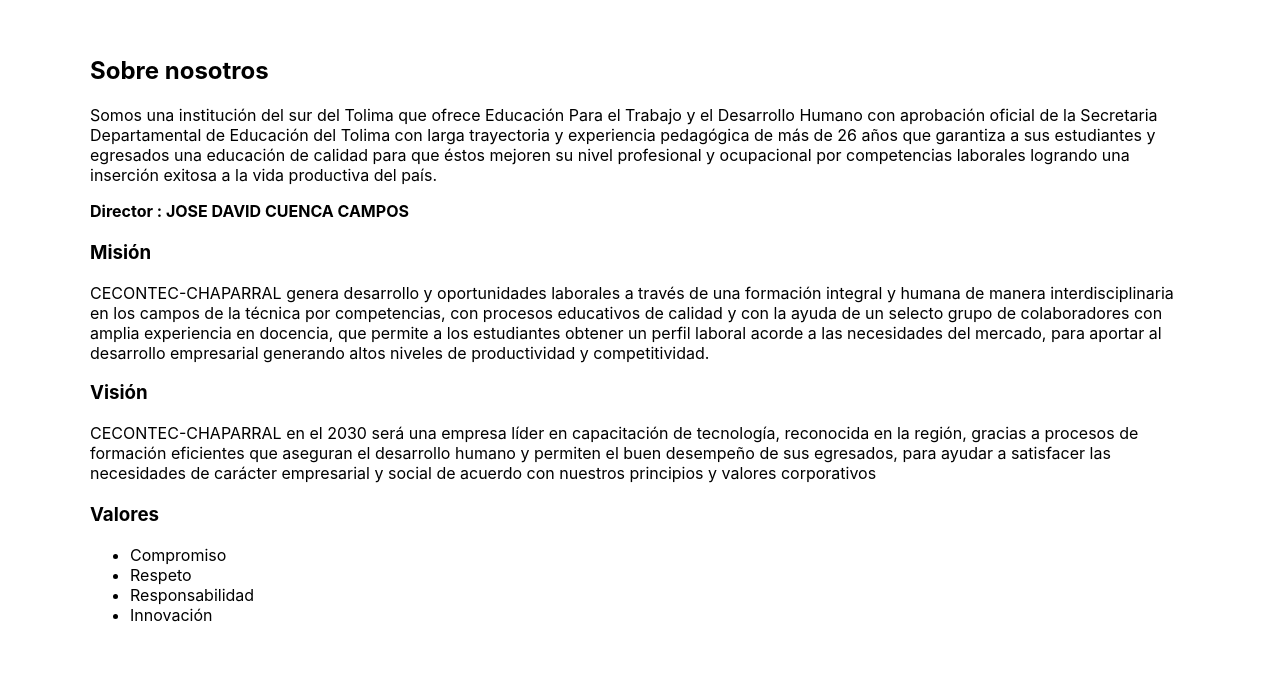
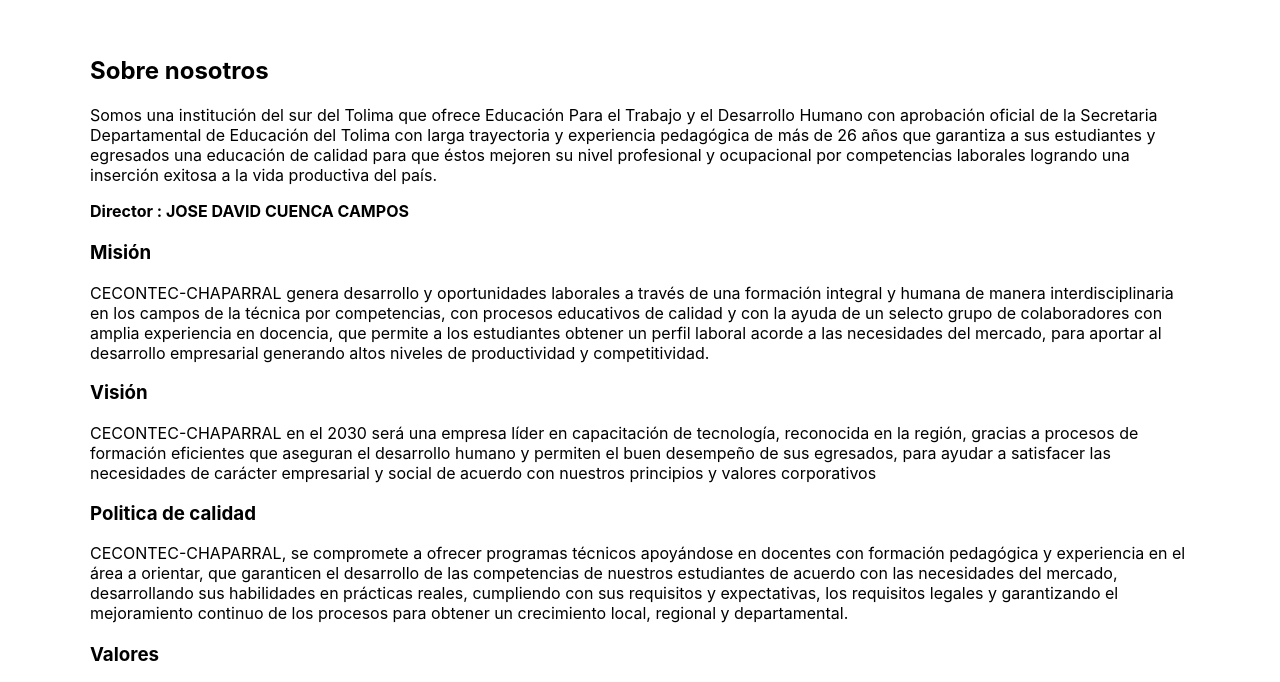
Before and after one commit to gvalen0619-creator/cecontec-web, a plain HTML site: page nosotros.html in a window 1280 px wide. Shown: the part 96-778 px from the top of the page. Drawn offline with Linux system fonts and the light colour scheme.

Commit message:
Update nosotros.html

```diff
--- a/nosotros.html
+++ b/nosotros.html
@@ -32,6 +32,9 @@ JOSE DAVID CUENCA CAMPOS
     <p>CECONTEC-CHAPARRAL genera desarrollo y oportunidades laborales a través de una formación integral y humana de manera interdisciplinaria en los campos de la técnica por competencias, con procesos educativos de calidad y con la ayuda de un selecto grupo de colaboradores con amplia experiencia en docencia, que permite a los estudiantes obtener un perfil laboral acorde a las necesidades del mercado, para aportar al desarrollo empresarial generando altos niveles de productividad y competitividad.</p>
     <h3>Visión</h3>
     <p>CECONTEC-CHAPARRAL en el 2030 será una empresa líder en capacitación de tecnología, reconocida en la región, gracias a procesos de formación eficientes que aseguran el desarrollo humano y permiten el buen desempeño de sus egresados, para ayudar a satisfacer las necesidades de carácter empresarial y social de acuerdo con nuestros principios y valores corporativos</p>
+ <h3>Politica de calidad</h3>
+<p>CECONTEC-CHAPARRAL, se compromete a ofrecer programas técnicos apoyándose en docentes con formación pedagógica y experiencia en el área a orientar, que garanticen el desarrollo de las competencias de nuestros estudiantes de acuerdo con las necesidades del mercado, desarrollando sus habilidades en prácticas reales, cumpliendo con sus requisitos y expectativas, los requisitos legales y garantizando el mejoramiento continuo de los procesos para obtener un crecimiento local, regional y departamental.</p>
+
   </section>
 
   <section style="margin-top:20px">
```
